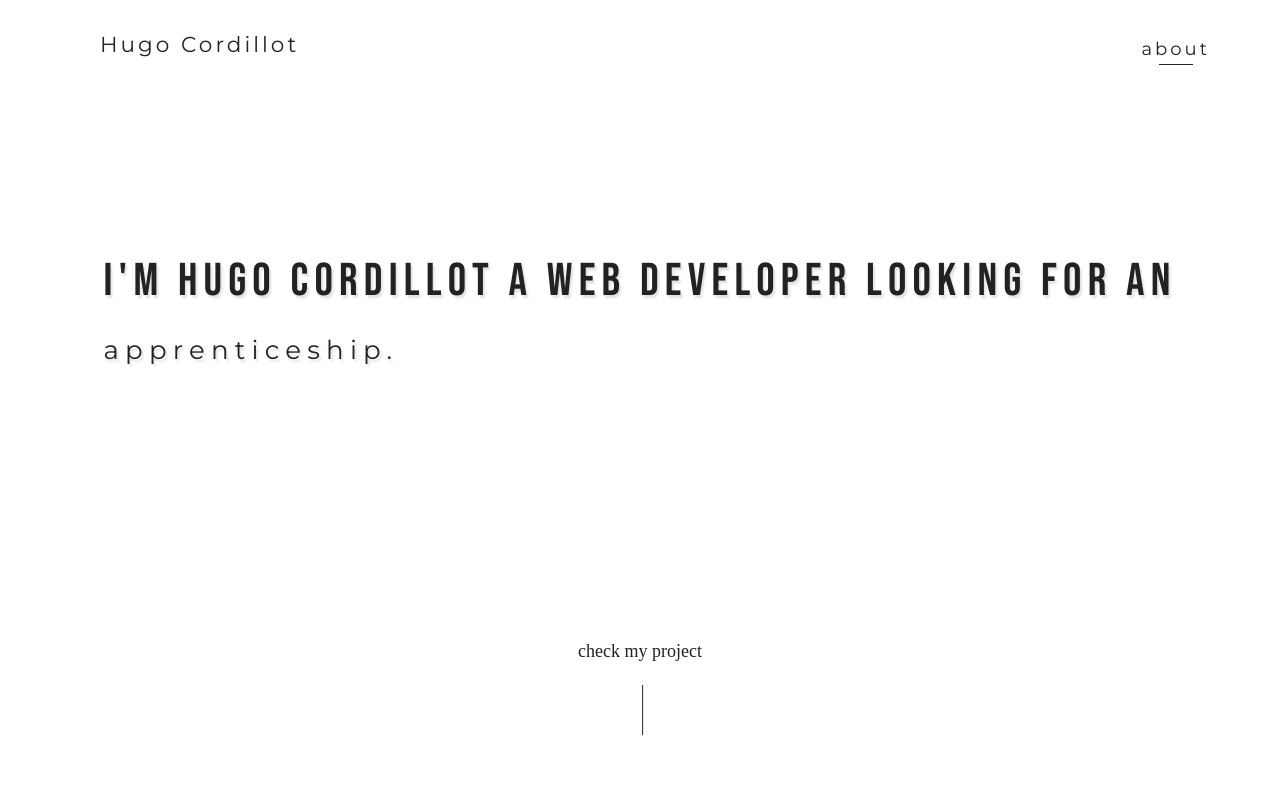
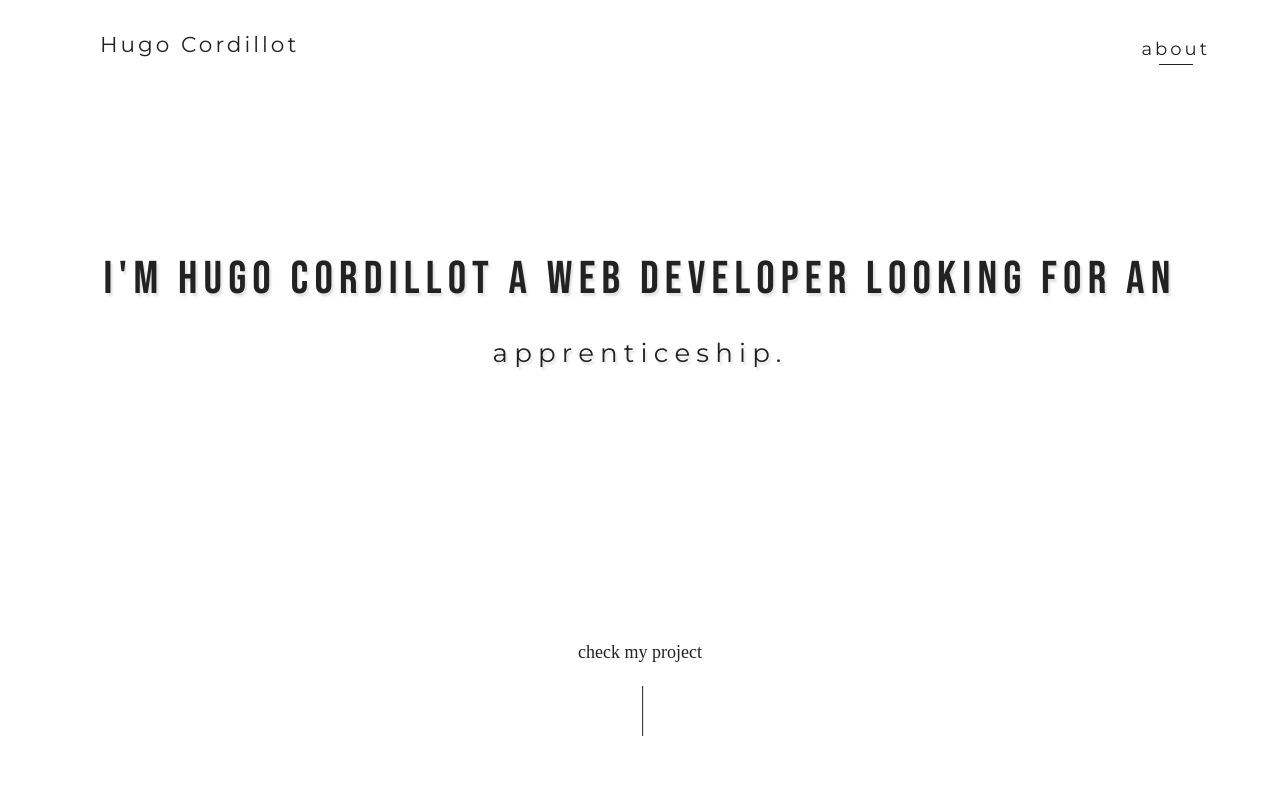
Before and after one commit to Hgo0123/portfolio-2k20, a website built with Parcel: page src/index.html in a window 1280 px wide. Shown: the top 786 px of the page. Built offline with nearby package versions, Linux system fonts and the light colour scheme; a web font is replaced by a local one.

Commit message:
{modify} hero

```diff
--- a/src/index.html
+++ b/src/index.html
@@ -32,8 +32,8 @@
         <div class="pres__text">
           <p>
             I'm Hugo Cordillot a web developer looking for an
+            <span class="pres__text--rotate">apprenticeship.</span>
           </p>
-          <span class="pres__text--rotate">apprenticeship.</span>
         </div>
         <div class="pres__check">
           <a href="#sale-temps"><p>check my project</p></a>
--- a/src/style/_hero.scss
+++ b/src/style/_hero.scss
@@ -12,9 +12,7 @@
     letter-spacing: 0.135em;
     text-shadow: 2px 3px 2px rgb(201, 199, 199, 0.5);
     font-size: 46px;
-    @media (max-width: 820px) {
-      font-size: 36px;
-    }
+    text-align: center;
     color: $primaryColor;
     margin-top: 150px;
     display: flex;
@@ -43,6 +41,7 @@
     position: relative;
     display: inline-block;
     width: 300px;
+    text-align: center;
   }
   &__check {
     font-size: 18px;
```
